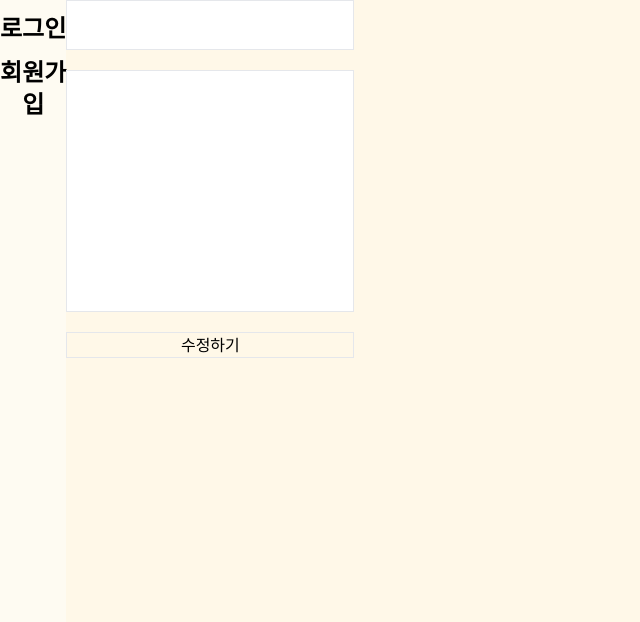
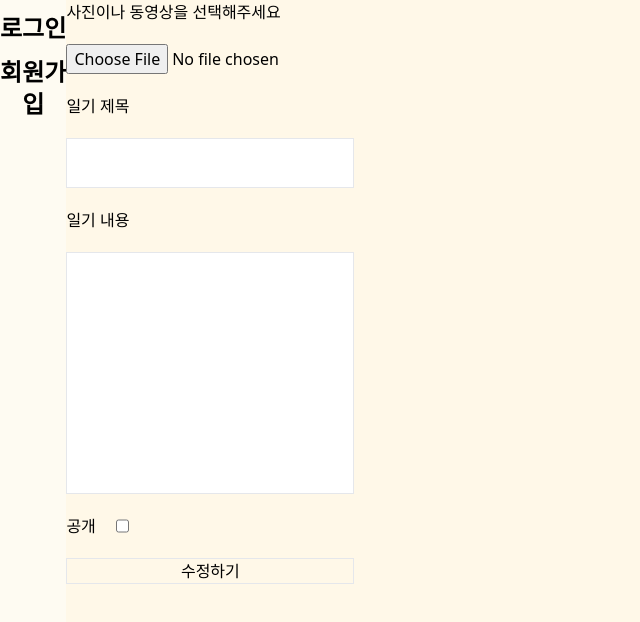
Before and after one commit to Sunjji/Sunjji, a Next.js app: page /diaries/1/detail/edit in a window 1280 px wide. Shown: the top 622 px of the page, without its empty margins (0-640 px from the left). Built offline with nearby package versions, Linux system fonts and the light colour scheme; no server answers; the database is empty.

Commit message:
feat: 디테일 페이지 완성

```diff
--- a/app/(providers)/(root)/diaries/[diaryId]/detail/edit/page.tsx
+++ b/app/(providers)/(root)/diaries/[diaryId]/detail/edit/page.tsx
@@ -1,6 +1,7 @@
 "use client";
 
 import { supabase } from "@/supabase/client";
+import { nanoid } from "nanoid";
 import { useRouter } from "next/navigation";
 import { ComponentProps, useEffect, useState } from "react";
 
@@ -16,9 +17,20 @@ type DiaryEditPageProps = {
 };
 
 function DiaryEditPage(props: DiaryEditPageProps) {
+  const [file, setFile] = useState<null | File>(null);
   const [title, setTitle] = useState("");
   const [content, setContent] = useState("");
+  const [isPublic, setIsPublic] = useState(false);
   const router = useRouter();
+
+  const handleChangeButton: ComponentProps<"input">["onChange"] = async (e) => {
+    setIsPublic(e.target.checked);
+
+    await supabase
+      .from("diaries")
+      .update({ isPublic: isPublic })
+      .eq("id", props.params.diaryId);
+  };
 
   useEffect(() => {
     (async () => {
@@ -36,10 +48,27 @@ function DiaryEditPage(props: DiaryEditPageProps) {
   const handleSubmitButton: ComponentProps<"form">["onSubmit"] = async (e) => {
     e.preventDefault();
 
+    const filename = nanoid();
+    const extension = file!.name.split(".").slice(-1)[0];
+    const path = `${filename}.${extension}`;
+
+    const result = await supabase.storage
+      .from("diaries")
+      .upload(path, file!, { upsert: true });
+
+    console.log(result);
+
     const updateResponse = await supabase
       .from("diaries")
-      .update({ title: title, content: content })
+      .update({
+        imageUrl: result.data?.fullPath,
+        title: title,
+        content: content,
+        isPublic: isPublic,
+      })
       .eq("id", Number(props.params.diaryId));
+
+    console.log(updateResponse);
 
     alert("수정이 완료되었습니다");
     router.push("/");
@@ -47,12 +76,22 @@ function DiaryEditPage(props: DiaryEditPageProps) {
 
   return (
     <form onSubmit={handleSubmitButton} className="flex flex-col gap-y-5">
+      <label htmlFor="file">사진이나 동영상을 선택해주세요</label>
+      <input
+        id="file"
+        type="file"
+        onChange={(e) => setFile(e.target.files?.[0] || null)}
+      />
+
+      <label htmlFor="title">일기 제목</label>
       <textarea
         onChange={(e) => setTitle(e.target.value)}
         value={title}
         className="border w-72 resize-none"
         rows={2}
       />
+
+      <label htmlFor="content">일기 내용</label>
       <textarea
         onChange={(e) => setContent(e.target.value)}
         value={content}
@@ -60,6 +99,16 @@ function DiaryEditPage(props: DiaryEditPageProps) {
         rows={10}
       />
 
+      <div className="flex gap-x-5">
+        <label htmlFor="isPublic">공개</label>
+        <input
+          onChange={handleChangeButton}
+          id="isPublic"
+          checked={isPublic}
+          type="checkbox"
+        />
+      </div>
+
       <button className="border w-72 active:brightness-75">수정하기</button>
     </form>
   );
--- a/app/(providers)/(root)/diaries/[diaryId]/detail/page.tsx
+++ b/app/(providers)/(root)/diaries/[diaryId]/detail/page.tsx
@@ -24,6 +24,8 @@ function DiaryDetailPage(props: DiaryDetailPageProps) {
   const [data, setData] = useState(props);
   const [isUser, setIsUser] = useState(false);
 
+  // d09a1fd5-b8a1-4092-88d6-ef3c892f88df -> 1234
+  // 5d94e981-16c8-4403-8e89-c305a7152c16 -> test
   useEffect(() => {
     (async () => {
       const response = await supabase
@@ -34,16 +36,11 @@ function DiaryDetailPage(props: DiaryDetailPageProps) {
 
       setData(response.data);
 
-      const user = await supabase
-        .from("diaries")
-        .select("*")
-        .eq("authorId", response.data.authorId);
+      const userResponse = await supabase.auth.getUser();
+      const data = userResponse.data.user;
+      const userId = data!.id;
 
-      console.log("userId", user.data![user.data!.length - 1].authorId);
-      console.log(response.data.authorId);
-
-      if (user === response.data.authorId) return setIsUser(true);
-      console.log("isUser", isUser);
+      if (response.data.authorId === userId) return setIsUser(true);
     })();
   }, []);
 
--- a/app/(providers)/(root)/diaries/write/page.tsx
+++ b/app/(providers)/(root)/diaries/write/page.tsx
@@ -7,6 +7,10 @@ import { useRouter } from "next/navigation";
 import { ComponentProps, useEffect, useState } from "react";
 
 type DiariesType = {
+  params: {
+    diaryId: string;
+  };
+
   id: number;
   title: string;
   content: string;
@@ -14,7 +18,7 @@ type DiariesType = {
   isPublic: boolean;
 };
 
-function DiaryWritePage() {
+function DiaryWritePage(props: DiariesType) {
   const [file, setFile] = useState<null | File>(null);
   const [title, setTitle] = useState("");
   const [content, setContent] = useState("");
@@ -23,9 +27,13 @@ function DiaryWritePage() {
 
   const router = useRouter();
 
-  const handleChangeButton: ComponentProps<"input">["onChange"] = (e) => {
+  const handleChangeButton: ComponentProps<"input">["onChange"] = async (e) => {
     setIsPublic(e.target.checked);
-    console.log(isPublic);
+
+    await supabase
+      .from("diaries")
+      .update({ isPublic: isPublic })
+      .eq("id", props.params.diaryId);
   };
 
   useEffect(() => {
@@ -87,6 +95,7 @@ function DiaryWritePage() {
           className="border w-72 resize-none"
           placeholder="일기 제목을 적어주세요"
           onChange={(e) => setTitle(e.target.value)}
+          rows={2}
         />
 
         <label htmlFor="content">일기 내용</label>
@@ -95,9 +104,9 @@ function DiaryWritePage() {
           className="border w-72 h-44 resize-none"
           placeholder="일기 내용을 적어주세요"
           onChange={(e) => setContent(e.target.value)}
+          rows={10}
         />
 
-        {/* true: 비공개, false: 공개 */}
         <div className="flex gap-x-5">
           <label htmlFor="isPublic">공개</label>
           <input
```
